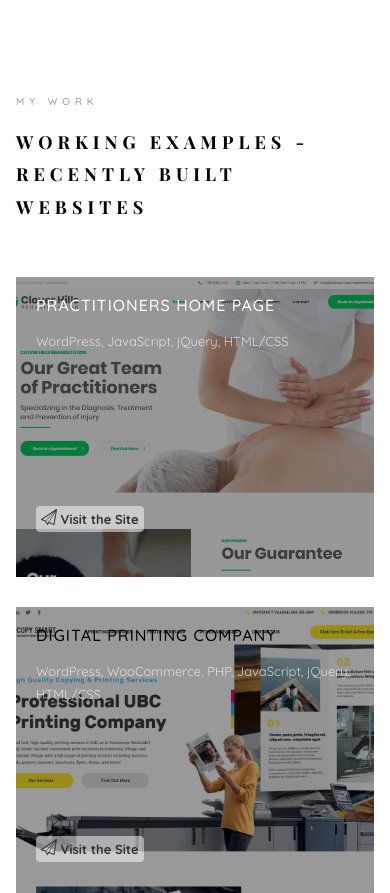
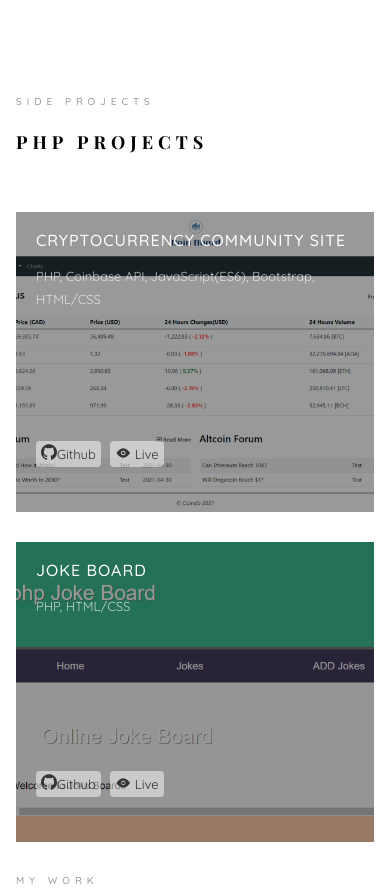
Before and after one commit to ChrisSHDev/chrisshdev.github.io, a plain HTML site: page index.html in a window 390 px wide. Shown: the part 4980-5873 px from the top of the page. Drawn offline with nearby package versions, Linux system fonts and the light colour scheme; files whose address does not match are found by name; a web font is replaced by a local one.

Commit message:
update portfolio

```diff
--- a/index.html
+++ b/index.html
@@ -294,6 +294,51 @@
 				</section>
 
 				<section class="colorlib-work" data-section="work" id="Portfolio">
+
+          <div class="colorlib-narrow-content">
+            <div class="row">
+              <div class="col-md-6 col-md-offset-3 col-md-pull-3 animate-box"
+                data-animate-effect="fadeInLeft">
+                <span class="heading-meta">Side Projects</span>
+                <h2 class="colorlib-heading animate-box">PHP Projects</h2>
+              </div>
+            </div>
+            <div class="row">
+              <div class="col-md-6 animate-box" data-animate-effect="fadeInLeft">
+                <div class="project" style="background-image: url(images/coinboard.png);">
+                  <div class="desc">
+                    <div class="con">
+                      <h3><a href="work.html">Cryptocurrency Community Site</a></h3>
+                      <span>PHP, Coinbase API, JavaScript(ES6), Bootstrap, HTML/CSS</span>
+                      <p class="icon">
+                        <span><a href="https://github.com/ChrisSHDev/CoinBoard"
+                            target="_blank"><i class="icon-github"></i>Github</a></span>
+                        <span><a href="https://coinboardweb.herokuapp.com/" target="_blank"><i
+                              class="icon-eye"></i> Live</a></span>
+                      </p>
+                    </div>
+                  </div>
+                </div>
+              </div>
+              <div class="col-md-6 animate-box" data-animate-effect="fadeInRight">
+                <div class="project" style="background-image: url(images/jokeboard.png);">
+                  <div class="desc">
+                    <div class="con">
+                      <h3><a href="work.html">Joke Board</a></h3>
+                      <span>PHP, HTML/CSS</span>
+                      <p class="icon">
+                        <span><a href="https://github.com/ChrisSHDev/phpCRUD"
+                            target="_blank"><i class="icon-github"></i>Github</a></span>
+                        <span><a href="https://phpjokeboard.herokuapp.com/"
+                            target="_blank"><i class="icon-eye"></i> Live</a></span>
+                      </p>
+                    </div>
+                  </div>
+                </div>
+              </div>
+            </div>
+          </div>
+
 					<div class="colorlib-narrow-content">
 
 						<div class="row">
@@ -376,44 +421,6 @@
 						</div>
 					</div>
 					<div class="row">
-        <!--
-						<div class="col-md-6 animate-box" data-animate-effect="fadeInBottom">
-							<div class="project" style="background-image: url(images/reactbird.jpg);">
-								<div class="desc">
-									<div class="con">
-										<h3><a href="work.html">Message Share SNS</a></h3>
-										<span>ReactJS, Redux(Thunk), Express(Node.js), JavaScript(ES6), MongoDB,
-											mongoose, Matrial-UI</span>
-										<span>Unsplash API</span>
-										<p class="icon">
-											<span><a href="https://github.com/ChrisSHDev/ReactBird"
-													target="_blank"><i class="icon-github"></i>Github</a></span>
-											<span><a href="https://reactbird.herokuapp.com/" target="_blank"><i
-														class="icon-eye"></i> Live</a></span>
-										</p>
-									</div>
-								</div>
-							</div>
-						</div>
-						<div class="col-md-6 animate-box" data-animate-effect="fadeInLeft">
-							<div class="project" style="background-image: url(images/blog.jpg);">
-								<div class="desc">
-									<div class="con">
-										<h3><a href="work.html">Simple Blog Page</a></h3>
-										<span>ReactJS, Koa(Node.js), Redux(Thunk), MongoDB, mongoose, immutable.js,
-											JavaScript(ES6), SCSS, HTML/CSS</span>
-										<p class="icon">
-											<span><a href="https://github.com/ChrisSHDev/ReactBlog"
-													target="_blank"><i class="icon-github"></i>Github</a></span>
-											<span><a id="openBlog"
-													href="https://reactjsblog.herokuapp.com"
-													target="_blank"><i class="icon-eye"></i> Live</a></span>
-										</p>
-									</div>
-								</div>
-							</div>
-						</div>
-            -->
 						<div class="col-md-6 animate-box" data-animate-effect="fadeInLeft">
 							<div class="project" style="background-image: url(images/ikeyo.jpg);">
 								<div class="desc">
@@ -423,7 +430,7 @@
 										<p class="icon">
 											<span><a href="https://github.com/ChrisSHDev/IkeyoProject"
 													target="_blank"><i class="icon-github"></i>Github</a></span>
-											<span><a href="https://ikeyo.herokuapp.com/photos" target="_blank"><i
+											<span><a href="https://ikeyo.netlify.app/" target="_blank"><i
 														class="icon-eye"></i> Live</a></span>
 										</p>
 									</div>
@@ -439,7 +446,7 @@
 										<p class="icon">
 											<span><a href="https://github.com/ChrisSHDev/videoflix"
 													target="_blank"><i class="icon-github"></i>Github</a></span>
-											<span><a href="https://videoflix-chris.herokuapp.com/"
+											<span><a href="https://video-flix.netlify.app/"
 													target="_blank"><i class="icon-eye"></i> Live</a></span>
 										</p>
 									</div>
```
Also changed, not shown: images/coinboard.png (added), images/jokeboard.png (added).
